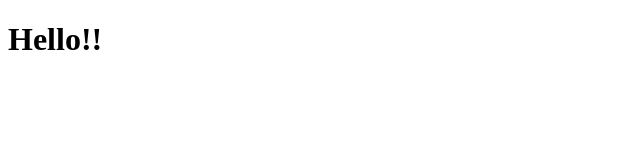
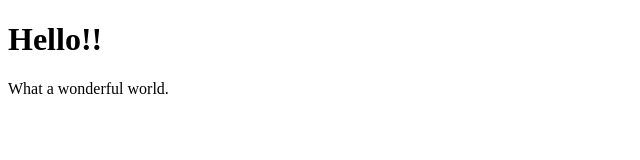
Before and after one commit to jamolo7/jamolo7.github.io, a plain HTML site: page index.html in a window 1280 px wide. Shown: the whole page, without its empty margins (0-640 px from the left). Drawn offline with Linux system fonts and the light colour scheme.

Commit message:
added comment

```diff
--- a/index.html
+++ b/index.html
@@ -6,5 +6,6 @@
 </head>
 <body>
 <h1>Hello!!</h1>
+What a wonderful world.
 </body>
 </html>
```
